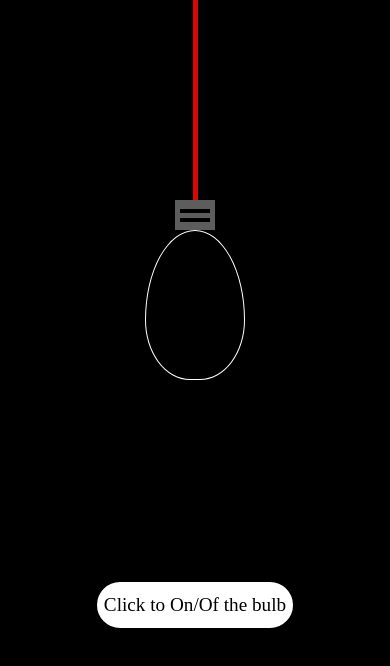
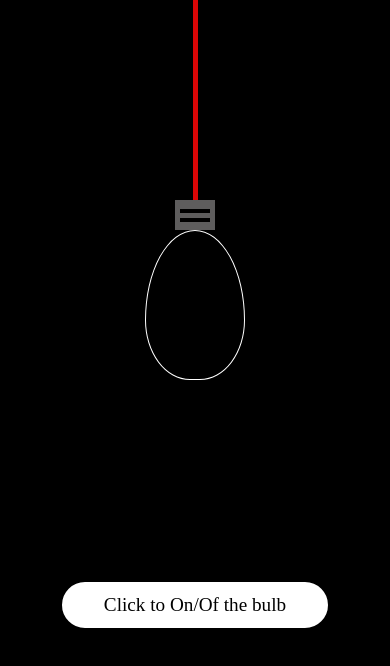
Before and after one commit to sankalp-sachan/Glowing-Bulb, a plain HTML site: page index.html in a window 390 px wide. Drawn offline with Linux system fonts and the light colour scheme.

Commit message:
Update style.css

```diff
--- a/style.css
+++ b/style.css
@@ -76,3 +76,18 @@ body{
     font-size: 1.2rem;
     cursor: pointer;
 }
+@media screen and (max-width:400px){
+    .button{
+         display: flex;
+        align-items: center;
+        justify-content: center;
+        width: 270px;
+        border: 2px solid black;
+        height: 50px;
+        border-radius: 30px;
+        color: black;
+        background-color: white;
+        font-size: 1.2rem;
+        cursor: pointer;
+    }
+}
```
